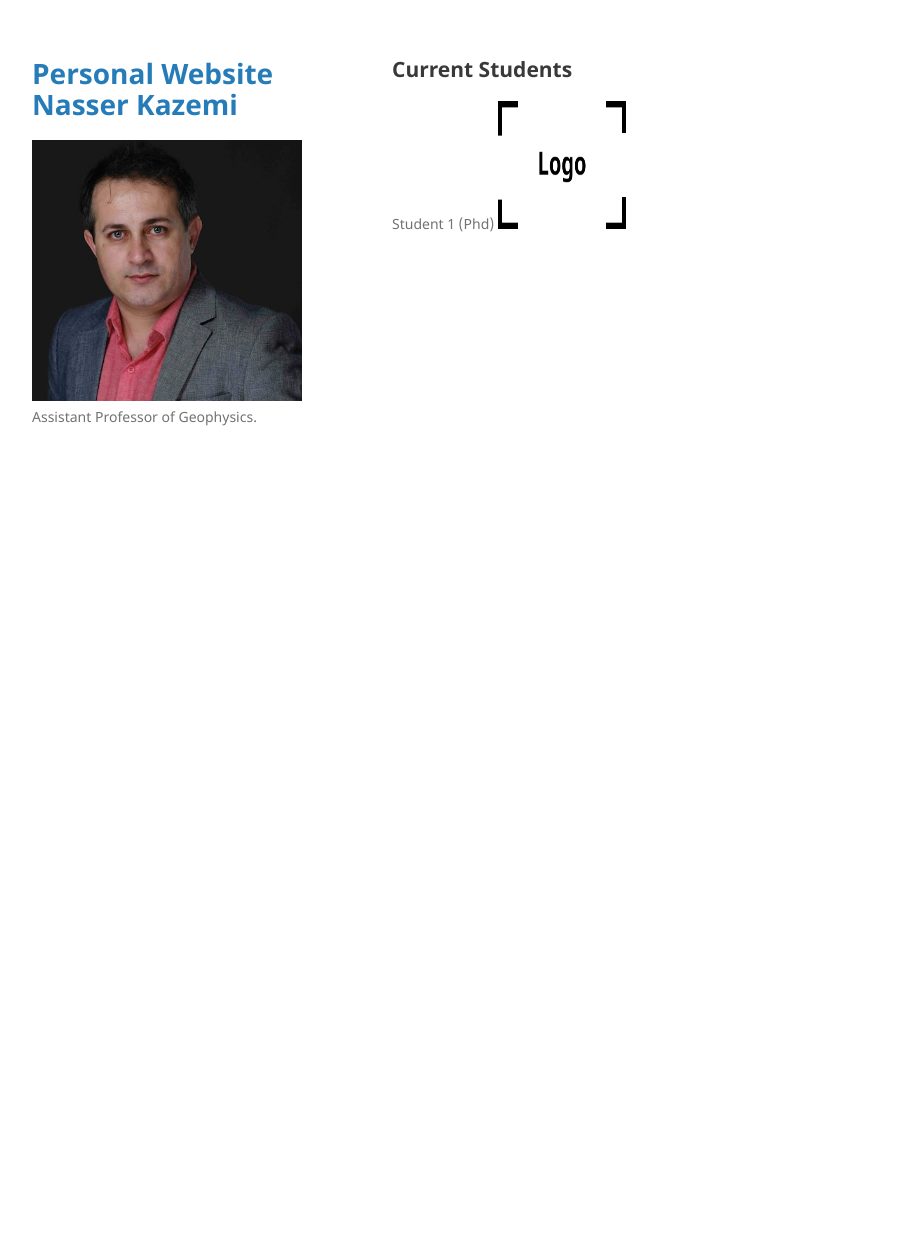
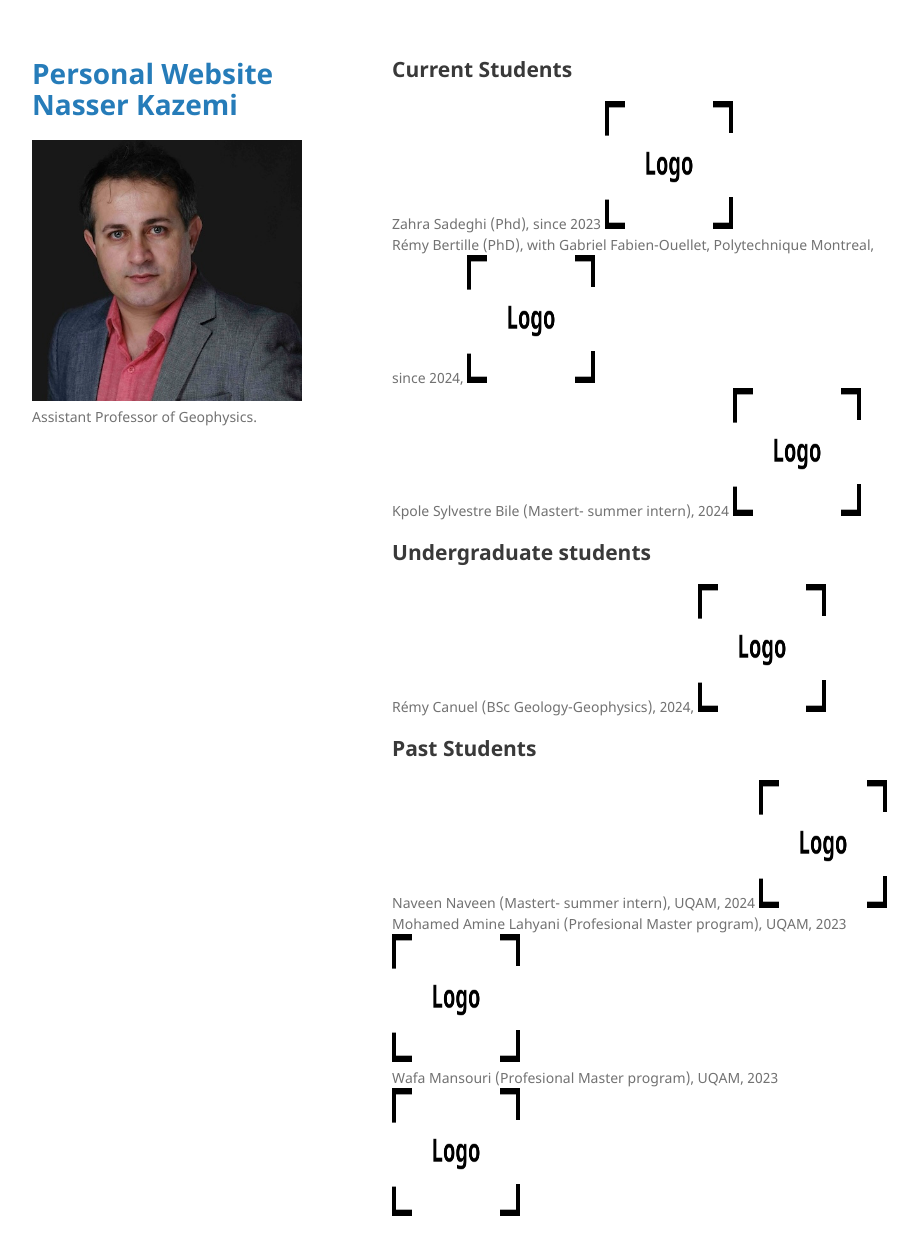
Before and after one commit to nasser00/uqam, a Jekyll site: the page built from students.md, in a window 1280 px wide and 1291 px high. Shown: the top 1255 px of the window, without its empty margins (178-1096 px from the left). Built offline with Jekyll 4.4.1, drawn with Linux system fonts in a browser that asks for light colours; our own code applies the rules of GitHub Pages for plain Markdown files.

Commit message:
Update students.md

```diff
--- a/students.md
+++ b/students.md
@@ -1,3 +1,11 @@
 ## Current Students
 
-Student 1 (Phd) <img src="https://nasser00.github.io/uqam/assets/img/logo.png" alt="Description" width="128" height="128">
+Zahra Sadeghi (Phd), since 2023 <img src="https://nasser00.github.io/uqam/assets/img/logo.png" alt="Description" width="128" height="128"> <br>
+Rémy Bertille (PhD), with Gabriel Fabien-Ouellet, Polytechnique Montreal, since 2024, <img src="https://nasser00.github.io/uqam/assets/img/logo.png" alt="Description" width="128" height="128"> <br >
+Kpole Sylvestre Bile (Mastert- summer intern), 2024 <img src="https://nasser00.github.io/uqam/assets/img/logo.png" alt="Description" width="128" height="128"> <br >
+## Undergraduate students
+Rémy Canuel (BSc Geology-Geophysics), 2024, <img src="https://nasser00.github.io/uqam/assets/img/logo.png" alt="Description" width="128" height="128"> <br >
+## Past Students
+Naveen Naveen (Mastert- summer intern), UQAM, 2024 <img src="https://nasser00.github.io/uqam/assets/img/logo.png" alt="Description" width="128" height="128"><br >
+Mohamed Amine Lahyani (Profesional Master program), UQAM, 2023 <img src="https://nasser00.github.io/uqam/assets/img/logo.png" alt="Description" width="128" height="128"><br >
+Wafa Mansouri (Profesional Master program), UQAM, 2023 <img src="https://nasser00.github.io/uqam/assets/img/logo.png" alt="Description" width="128" height="128"><br >
```
